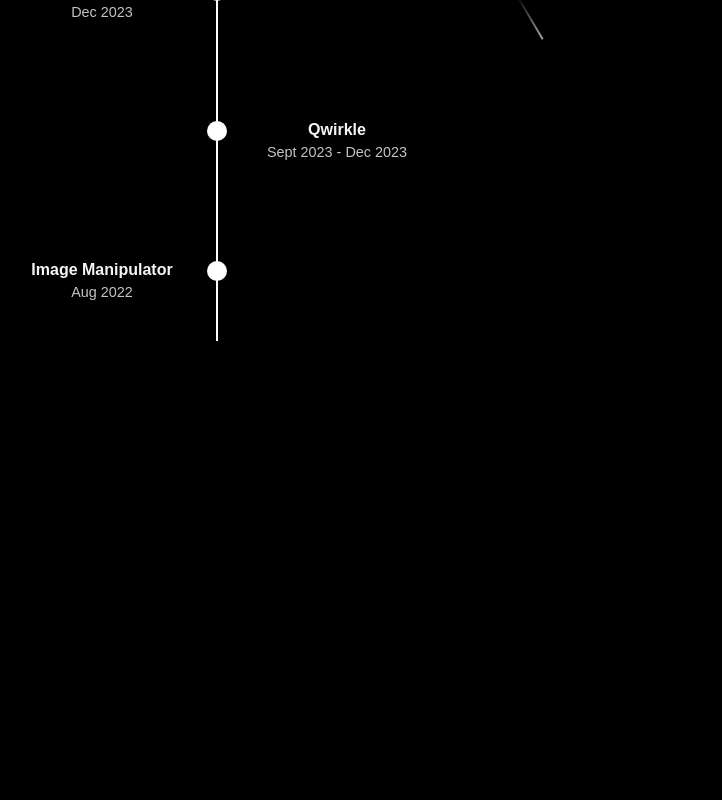
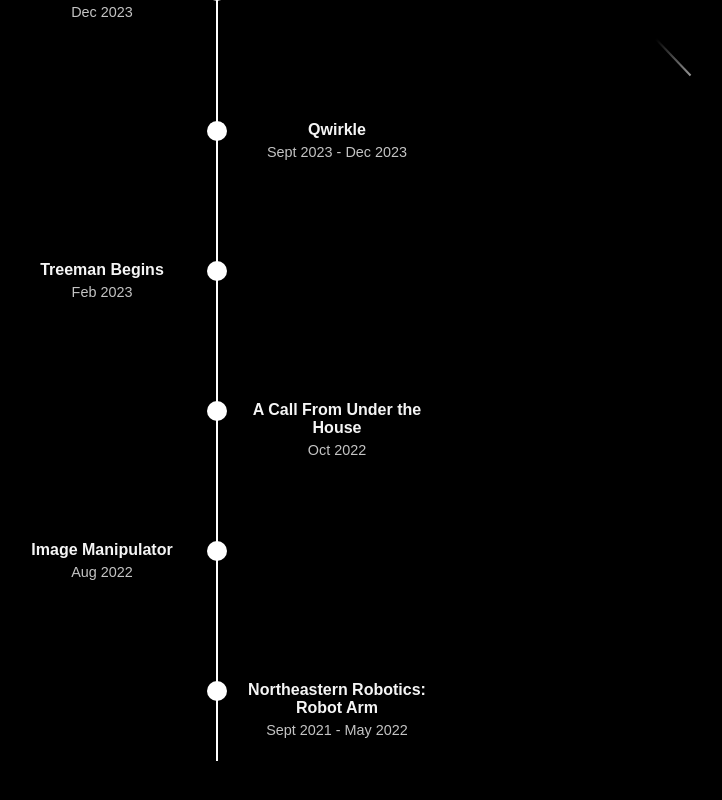
Before and after one commit to ethandcosta/website, a React (Create React App) app: page /projects in a window 1280 px wide. Shown: the part 894-1694 px from the top of the page, without its empty margins (423-1145 px from the left). Before the commit the page ends 1349 px from the top, so only its background shows below. Built offline with nearby package versions, Linux system fonts and the light colour scheme.

Commit message:
added more projects

```diff
--- a/src/components/Experience.js
+++ b/src/components/Experience.js
@@ -48,7 +48,7 @@ const Experience = () => (
       company = "Northeastern University"
       img= {northeasternLogo}
       dates = "Aug 2022 - Dec 2024"
-      description = "I was a teaching assistant for two classes: Object-Oriented Design and Professional Development for Co-Op. With OOD, I ran a lab section of 20 students where I reviewed design patterns and philosophies like SOLID principles. In the co-op class, I taught students how to sharpen their resumes, deliver strong interviews, and effectively use their network to get jobs."
+      description = "I was a teaching assistant for two classes: Object-Oriented Design and Professional Development for Co-Op. With OOD, I ran a lab section of 20 students where I reviewed design patterns and philosophies like SOLID principles in Java. In the co-op class, I taught students how to sharpen their resumes, deliver strong interviews, and effectively use their network to get jobs."
       />
       </div>
     </section>
--- a/src/components/Projects.js
+++ b/src/components/Projects.js
@@ -71,19 +71,36 @@ const Projects = () => {
         name: "Short Video Generator",
         time: "Dec 2023",
         description: "Automatically generates short-form video content scraped from Reddit into a" +
-        "familiar, mass-produced format using python and R.",
+        " familiar, mass-produced format using python and R.",
     },
     {
         name: "Qwirkle",
         time: "Sept 2023 - Dec 2023",
         description: "Java multiplayer implementation of Qwirkle, a turn-based tile-matching game. Distributed"
-        + "over a TCP network with a player-agnostic REST-ful API that can be used to implement custom strategies."
+        + " over a TCP network with a player-agnostic REST-ful API that can be used to implement custom strategies."
+    },
+    {name: "Treeman Begins",
+      time: "Feb 2023",
+      description: "Made in 24hrs for Microgame Jam 2023, a short platformer programmed in GDScript using the Godot game engine." +
+      " Join Treeman, a half-tree, half-man monstrosity determined to find his family roots."
+    },
+    {
+      name: "A Call From Under the House",
+      time: "Oct 2022",
+      description: "Made in 24hrs for Spook Jam 2022, a Unity-based puzzle/exploration horror game soon to be published on Steam."
+      + " Investigate paranormal activities that plague a Massachusetts house to uncover secrets about a local town's sordid past."
     },
     {
         name: "Image Manipulator",
         time: "Aug 2022",
         description: "A rudimentary Photoshop-like image editing application that uses matrix operations"
-        + "to apply filters."
+        + " to apply filters."
+    },
+    {
+      name: "Northeastern Robotics: Robot Arm",
+      time: "Sept 2021 - May 2022",
+      description: "worked on a small team developing innovative, affordable prostethic arms for amputees. Developed code that"+
+      " syncronized the movement of servos using Arduino and Python to recreate palmar movement."
     }
   ];
 
```
